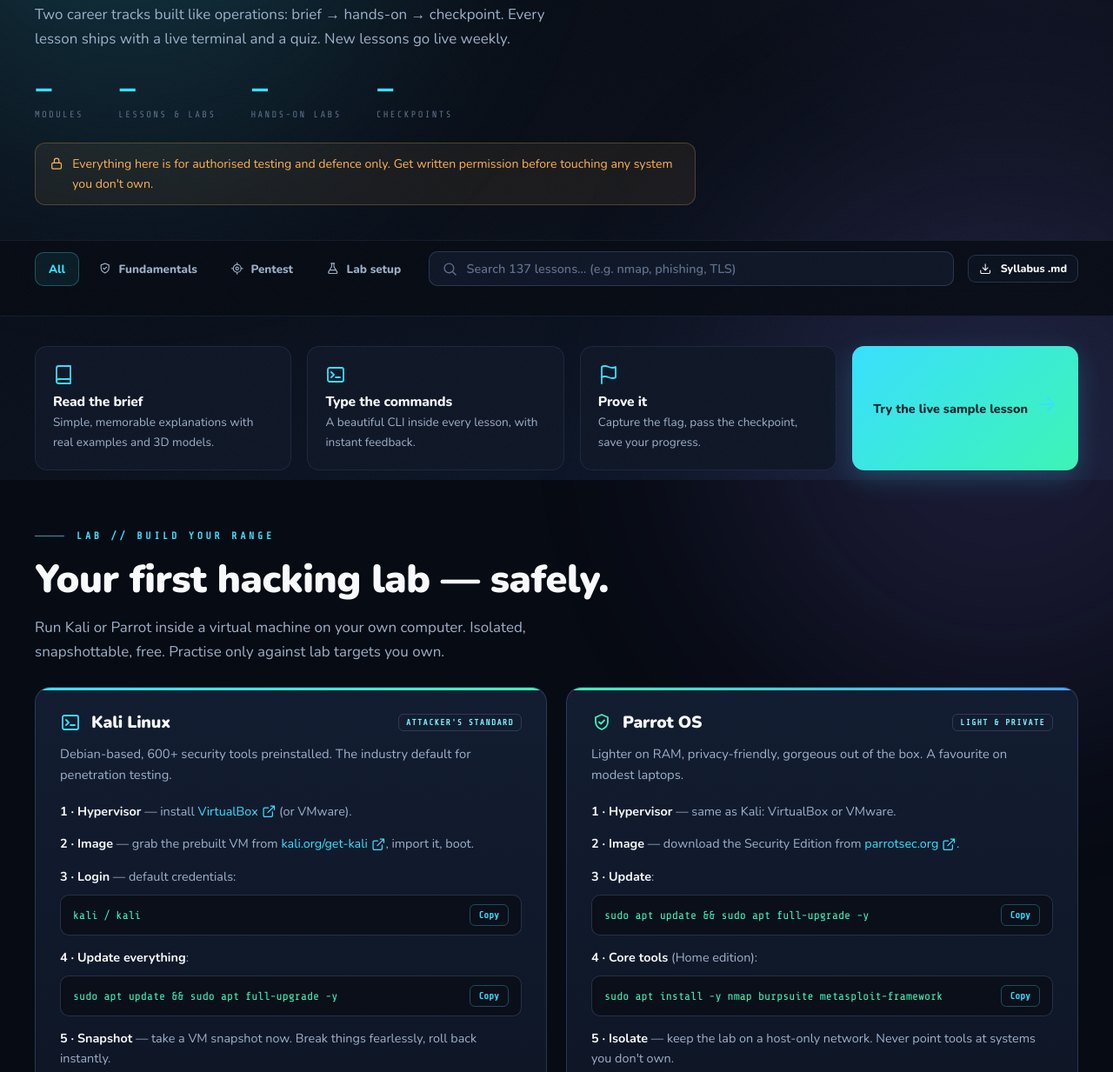
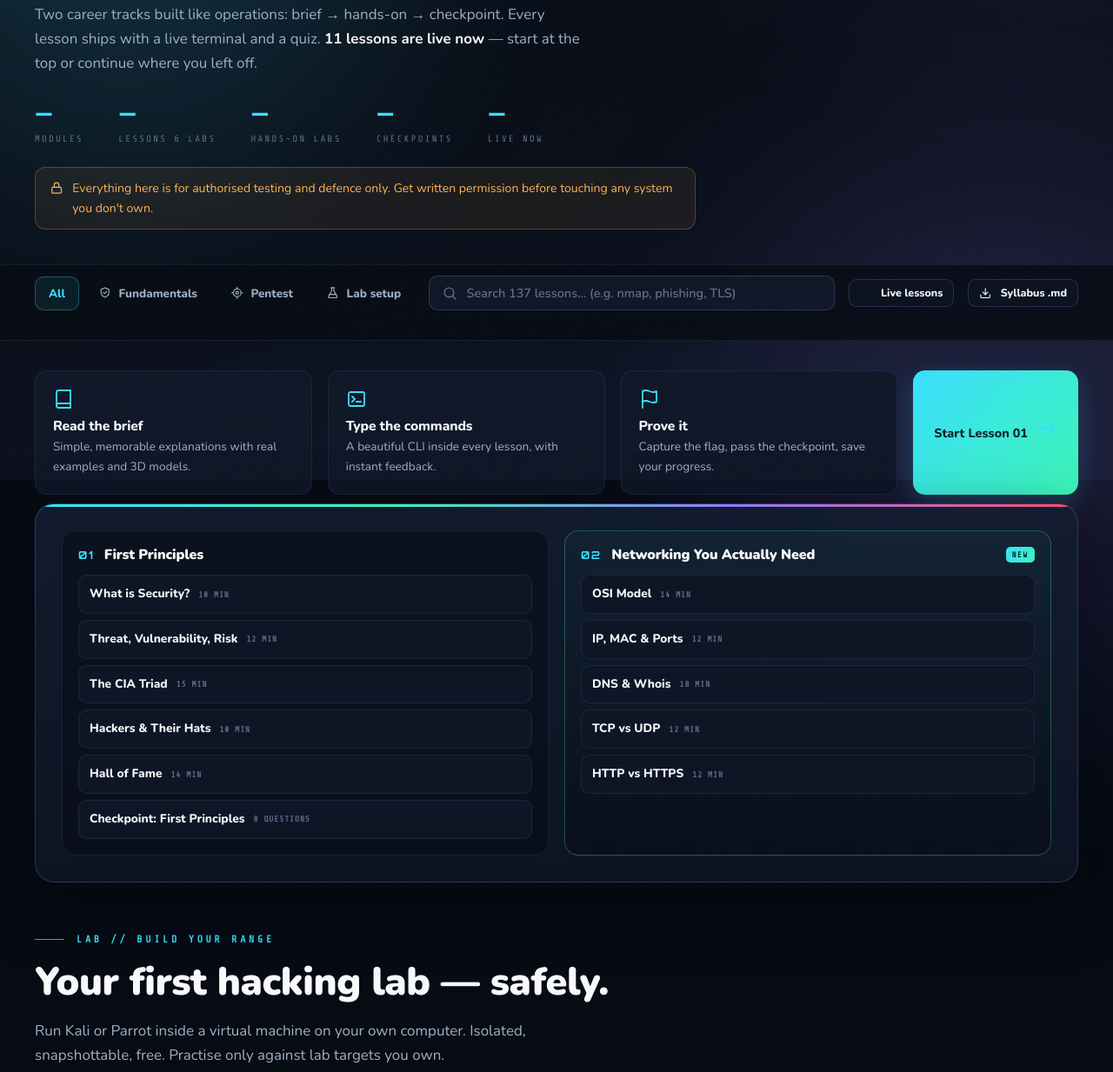
Before and after one commit to ahorisaac/seaofglass, a plain HTML site: page pages/paths.html in a window 1280 px wide. Shown: the part 248-1481 px from the top of the page at 87% size. Drawn offline with nearby package versions, Linux system fonts and the light colour scheme; animation ran at ten frames a second; a script that the page names is missing.

Commit message:
chore: update paths page

```diff
--- a/pages/paths.html
+++ b/pages/paths.html
@@ -6,7 +6,7 @@
     <title>Learning Paths & Curriculum — Sea of Glass | Shidoon</title>
     <meta
       name="description"
-      content="The full Sea of Glass curriculum: 23 modules, 137 lessons and labs across Cyber Security Fundamentals and Penetration Testing on Kali & Parrot. Search, explore, download."
+      content="The full Sea of Glass curriculum: 23 modules, 137 lessons and labs. 11 lessons live now across First Principles and Networking. Search, explore, continue, download."
     />
     <meta name="robots" content="index, follow" />
     <meta name="theme-color" content="#070b13" />
@@ -18,7 +18,7 @@
     <meta property="og:title" content="Learning Paths — Sea of Glass" />
     <meta
       property="og:description"
-      content="23 modules · 137 lessons & labs · Kali / Parrot. The full curriculum."
+      content="23 modules · 137 lessons & labs · 11 live now. The full curriculum."
     />
     <meta
       property="og:url"
@@ -37,6 +37,7 @@
     />
     <link rel="stylesheet" href="../assets/css/base.css" />
     <link rel="stylesheet" href="../assets/css/paths.css" />
+    <link rel="stylesheet" href="../assets/css/live-nav.css" />
     <script>
       document.documentElement.classList.add("js");
     </script>
@@ -44,7 +45,6 @@
   <body>
     <a class="skip" href="#main">Skip to content</a>
 
-    <!-- Icon sprite (shared) -->
     <svg width="0" height="0" style="position: absolute" aria-hidden="true">
       <defs>
         <symbol id="i-menu" viewBox="0 0 24 24">
@@ -150,8 +150,11 @@
           <a href="../index.html#about">About</a>
           <a href="../index.html#globe">Live globe</a>
           <a href="paths.html" class="active" aria-current="page">Curriculum</a>
-          <a class="btn small primary" href="concepts/cia-triad.html"
-            >Try a lesson <svg class="ic"><use href="#i-arrow" /></svg
+          <a
+            id="paths-continue"
+            class="btn small primary"
+            href="concepts/what-is-security.html"
+            >Continue <svg class="ic"><use href="#i-arrow" /></svg
           ></a>
         </nav>
         <button
@@ -167,21 +170,22 @@
     </header>
 
     <main id="main">
-      <!-- Page hero -->
       <section class="p-hero">
         <div class="container">
           <p class="eyebrow reveal">Shidoon // Curriculum</p>
           <h1 class="reveal" style="--d: 0.05s">Learning <span>Paths</span></h1>
           <p class="lead reveal" style="--d: 0.1s">
             Two career tracks built like operations: brief → hands-on →
-            checkpoint. Every lesson ships with a live terminal and a quiz. New
-            lessons go live weekly.
+            checkpoint. Every lesson ships with a live terminal and a quiz.
+            <b>11 lessons are live now</b> — start at the top or continue where
+            you left off.
           </p>
           <ul class="p-stats reveal" style="--d: 0.15s">
             <li><b id="st-modules">—</b><span>modules</span></li>
             <li><b id="st-lessons">—</b><span>lessons &amp; labs</span></li>
             <li><b id="st-labs">—</b><span>hands-on labs</span></li>
             <li><b id="st-quizzes">—</b><span>checkpoints</span></li>
+            <li><b id="st-live">—</b><span>live now</span></li>
           </ul>
           <p class="ethics reveal" style="--d: 0.2s">
             <svg class="ic"><use href="#i-lock" /></svg> Everything here is for
@@ -191,7 +195,6 @@
         </div>
       </section>
 
-      <!-- Toolbar: tabs + search + export -->
       <div class="toolbar" id="toolbar">
         <div class="container tb-in">
           <div class="tabs" role="tablist" aria-label="Curriculum views">
@@ -222,6 +225,9 @@
               aria-label="Search lessons"
             />
           </label>
+          <a class="btn tiny ghost" href="#live"
+            ><svg class="ic"><use href="#i-bolt" /></svg> Live lessons</a
+          >
           <button id="dl-md" class="btn tiny ghost">
             <svg class="ic"><use href="#i-download" /></svg> Syllabus .md
           </button>
@@ -229,7 +235,6 @@
         <p class="container search-info"><span id="search-count"></span></p>
       </div>
 
-      <!-- How lessons work -->
       <section class="container how" id="how">
         <div>
           <svg class="ic"><use href="#i-book" /></svg>
@@ -248,19 +253,111 @@
           <h3>Prove it</h3>
           <p>Capture the flag, pass the checkpoint, save your progress.</p>
         </div>
-        <a class="how-cta" href="concepts/cia-triad.html"
-          >Try the live sample lesson
-          <svg class="ic"><use href="#i-arrow" /></svg
+        <a class="how-cta" href="concepts/what-is-security.html"
+          >Start Lesson 01 <svg class="ic"><use href="#i-arrow" /></svg
         ></a>
       </section>
 
-      <!-- Tracks render here from curriculum.js -->
+      <!-- Every live lesson, grouped and progress-aware -->
+      <section class="container live-sec" id="live">
+        <div id="live-root">
+          <div class="live-card">
+            <div class="live-modules">
+              <section class="live-module">
+                <header>
+                  <span class="lm-num">01</span>
+                  <h3>First Principles</h3>
+                </header>
+                <ol class="lm-lessons">
+                  <li>
+                    <a class="lm-lesson" href="concepts/what-is-security.html"
+                      ><span class="lm-title">What is Security?</span
+                      ><span class="lm-meta">10 min</span></a
+                    >
+                  </li>
+                  <li>
+                    <a class="lm-lesson" href="concepts/threat-vuln-risk.html"
+                      ><span class="lm-title">Threat, Vulnerability, Risk</span
+                      ><span class="lm-meta">12 min</span></a
+                    >
+                  </li>
+                  <li>
+                    <a class="lm-lesson" href="concepts/cia-triad.html"
+                      ><span class="lm-title">The CIA Triad</span
+                      ><span class="lm-meta">15 min</span></a
+                    >
+                  </li>
+                  <li>
+                    <a class="lm-lesson" href="concepts/hacker-types.html"
+                      ><span class="lm-title">Hackers &amp; Their Hats</span
+                      ><span class="lm-meta">10 min</span></a
+                    >
+                  </li>
+                  <li>
+                    <a class="lm-lesson" href="concepts/famous-breaches.html"
+                      ><span class="lm-title">Hall of Fame</span
+                      ><span class="lm-meta">14 min</span></a
+                    >
+                  </li>
+                  <li>
+                    <a
+                      class="lm-lesson"
+                      href="checkpoints/first-principles.html"
+                      ><span class="lm-title">Checkpoint: First Principles</span
+                      ><span class="lm-meta">8 questions</span></a
+                    >
+                  </li>
+                </ol>
+              </section>
+              <section class="live-module new">
+                <header>
+                  <span class="lm-num">02</span>
+                  <h3>Networking You Actually Need</h3>
+                  <span class="lm-new">NEW</span>
+                </header>
+                <ol class="lm-lessons">
+                  <li>
+                    <a class="lm-lesson" href="concepts/osi-model.html"
+                      ><span class="lm-title">OSI Model</span
+                      ><span class="lm-meta">14 min</span></a
+                    >
+                  </li>
+                  <li>
+                    <a class="lm-lesson" href="concepts/ip-mac-ports.html"
+                      ><span class="lm-title">IP, MAC &amp; Ports</span
+                      ><span class="lm-meta">12 min</span></a
+                    >
+                  </li>
+                  <li>
+                    <a class="lm-lesson" href="concepts/dns-whois.html"
+                      ><span class="lm-title">DNS &amp; Whois</span
+                      ><span class="lm-meta">18 min</span></a
+                    >
+                  </li>
+                  <li>
+                    <a class="lm-lesson" href="concepts/tcp-udp.html"
+                      ><span class="lm-title">TCP vs UDP</span
+                      ><span class="lm-meta">12 min</span></a
+                    >
+                  </li>
+                  <li>
+                    <a class="lm-lesson" href="concepts/http-https.html"
+                      ><span class="lm-title">HTTP vs HTTPS</span
+                      ><span class="lm-meta">12 min</span></a
+                    >
+                  </li>
+                </ol>
+              </section>
+            </div>
+          </div>
+        </div>
+      </section>
+
       <div class="container" id="tracks"></div>
       <p class="container empty hidden" id="empty">
-        No lessons match that search. Try “nmap”, “phishing” or “tls”.
+        No lessons match that search. Try “nmap”, “phishing”, “tls” or “osi”.
       </p>
 
-      <!-- Lab setup -->
       <section class="container lab-sec" id="lab" data-tracksec="lab">
         <p class="eyebrow">Lab // Build your range</p>
         <h2>Your first hacking lab — safely.</h2>
@@ -405,22 +502,20 @@ sudo apt install -y nmap burpsuite metasploit-framework</pre
         <nav aria-label="Explore">
           <h4>Explore</h4>
           <a href="../index.html">Overview</a
+          ><a href="../index.html#journey">Your path</a
           ><a href="../index.html#about">About us</a
           ><a href="../index.html#why">Why us</a
           ><a href="../index.html#globe">Live globe</a>
         </nav>
         <nav aria-label="Learn">
           <h4>Learn</h4>
-          <a
-            href="#top"
-            onclick="
-              scrollTo({ top: 0, behavior: 'smooth' });
-              return false;
-            "
-            >All paths</a
+          <a href="#live">Live lessons</a
           ><a href="#fundamentals">Fundamentals</a
-          ><a href="#pentest">Penetration testing</a><a href="#lab">Lab setup</a
-          ><a href="concepts/cia-triad.html">Sample lesson</a>
+          ><a href="#pentest">Penetration testing</a
+          ><a href="#lab">Lab setup</a>
+          <a href="concepts/what-is-security.html">Start Lesson 01</a
+          ><a href="concepts/osi-model.html">New: OSI Model</a
+          ><a href="checkpoints/first-principles.html">Module 01 checkpoint</a>
         </nav>
         <nav aria-label="Connect">
           <h4>Connect</h4>
```
